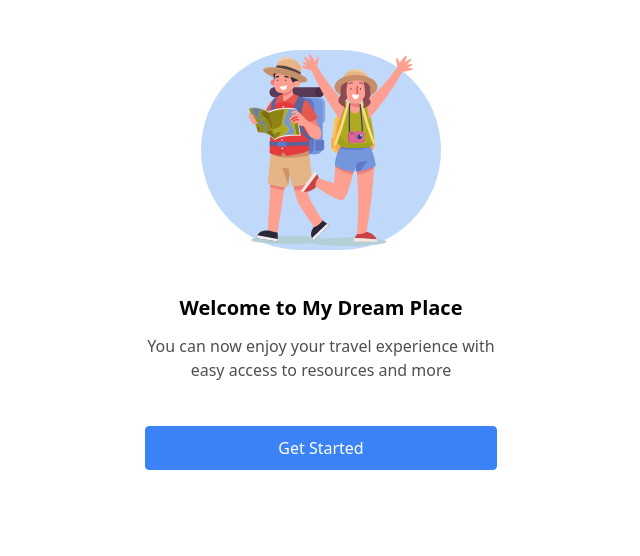
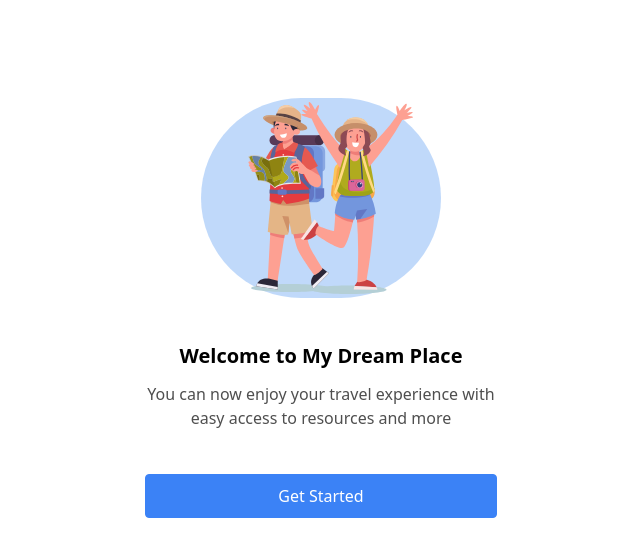
Before and after one commit to raawanahmed/algoriza-internship-FE130, a Vue app in the folder my-dream-place-app/: page / in a window 1280 px wide. Shown: the top 556 px of the page, without its empty margins (319-959 px from the left). Built offline with nearby package versions, Linux system fonts and the light colour scheme; a small style sheet from the web is missing.

Commit message:
adjust welcome screen

```diff
--- a/my-dream-place-app/src/views/WelcomeView.vue
+++ b/my-dream-place-app/src/views/WelcomeView.vue
@@ -1,5 +1,5 @@
 <template>
-  <div class="flex justify-center items-center">
+  <div class="flex justify-center items-center pt-12">
     <section class="w-[352px] h-[44px]">
       <section class="flex justify-center items-center mt-[50px]">
         <div
```
